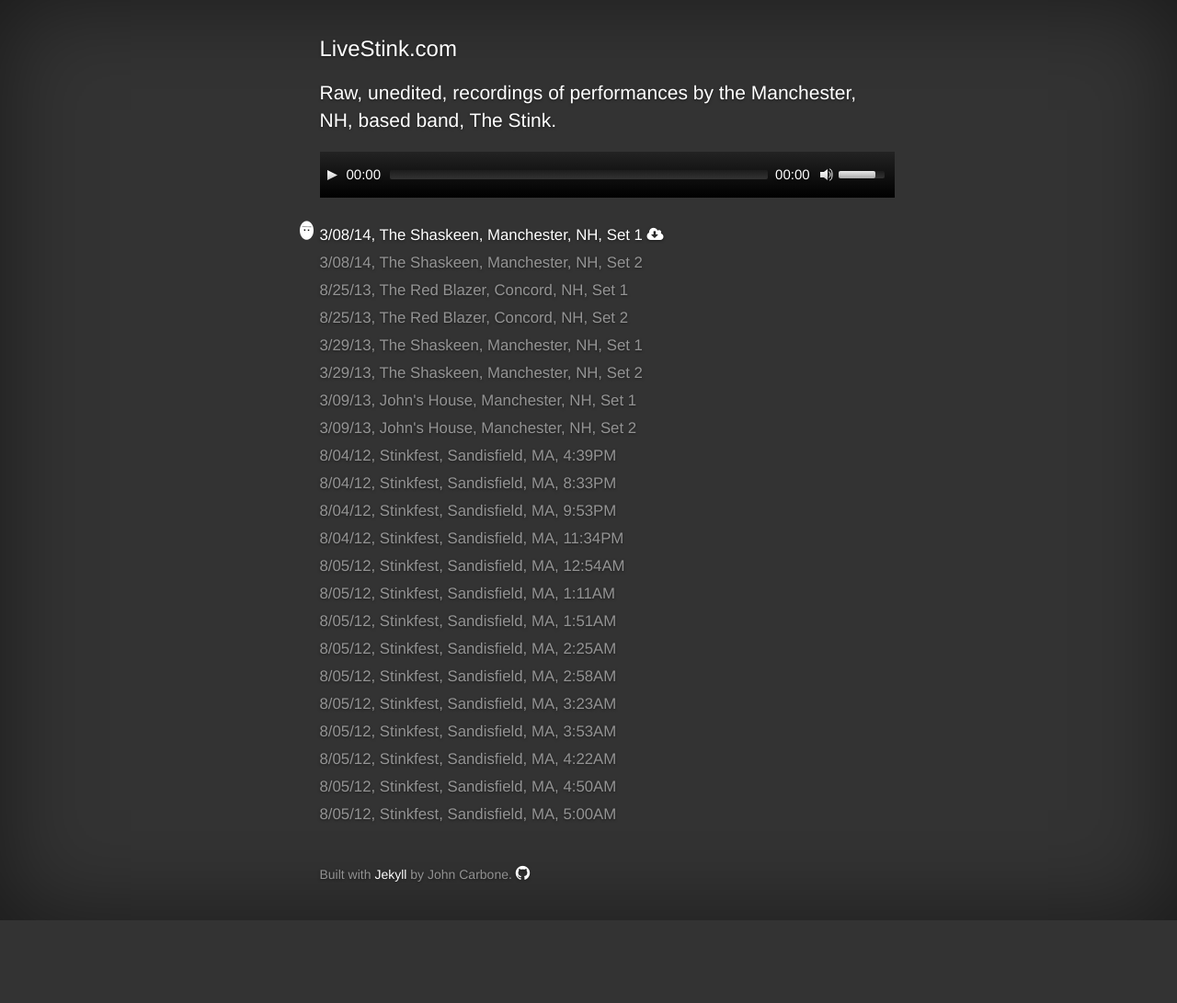
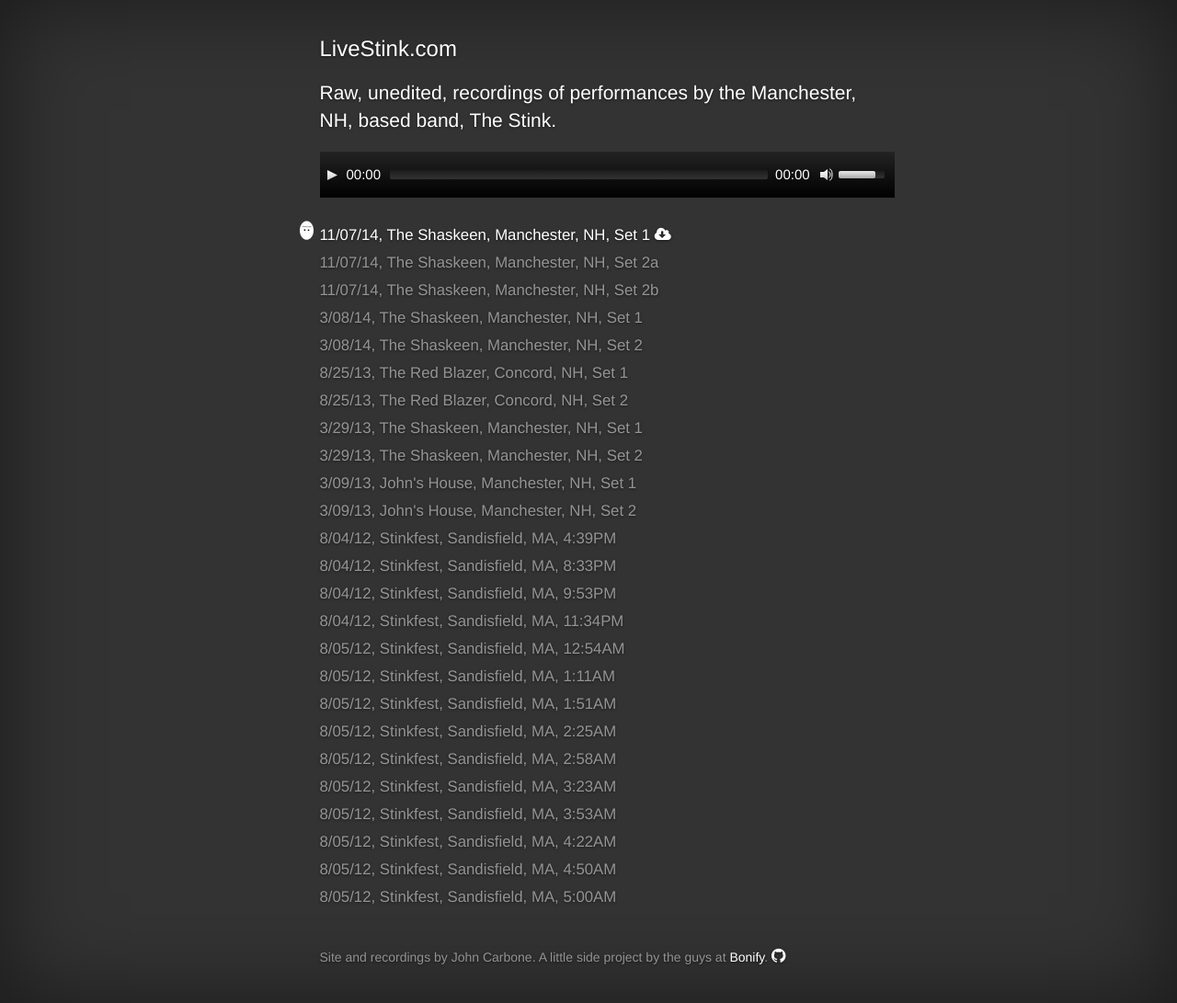
Before and after one commit to carbone/livestink, a Jekyll site: the page built from index.html, in a window 1280 px wide. Shown: the whole page at 92% size. Built offline with Jekyll 4.4.1, drawn with Linux system fonts in a browser that asks for light colours; nearby versions of some CDN libraries; Markdown is read by kramdown in place of the engine named in the settings; comment, search, counter and statistics services are not loaded; before the commit the page ends 1001 px from its top, so only the background shows below that.

Commit message:
New show and Disqus integration

```diff
--- a/_data/shows.yaml
+++ b/_data/shows.yaml
@@ -1,4 +1,19 @@
 ---
+- date: '11/07/14'
+  set: Set 1
+  location: 'The Shaskeen, Manchester, NH'
+  file: https://s3.amazonaws.com/Stink/stink_2014_11_07_Shaskeen/stink_2014_11_07_set_1.mp3
+
+- date: '11/07/14'
+  set: Set 2a
+  location: 'The Shaskeen, Manchester, NH'
+  file: https://s3.amazonaws.com/Stink/stink_2014_11_07_Shaskeen/stink_2014_11_07_set_2a.mp3
+
+- date: '11/07/14'
+  set: Set 2b
+  location: 'The Shaskeen, Manchester, NH'
+  file: https://s3.amazonaws.com/Stink/stink_2014_11_07_Shaskeen/stink_2014_11_07_set_2b.mp3
+
 - date: '3/08/14'
   set: Set 1
   location: 'The Shaskeen, Manchester, NH'
--- a/_layouts/default.html
+++ b/_layouts/default.html
@@ -55,11 +55,25 @@
 
           <div class="inner cover">
             {{ %content% }}
+              <div id="disqus_thread"></div>
+              <script type="text/javascript">
+                  /* * * CONFIGURATION VARIABLES: EDIT BEFORE PASTING INTO YOUR WEBPAGE * * */
+                  var disqus_shortname = 'livestink'; // required: replace example with your forum shortname
+
+                  /* * * DON'T EDIT BELOW THIS LINE * * */
+                  (function() {
+                      var dsq = document.createElement('script'); dsq.type = 'text/javascript'; dsq.async = true;
+                      dsq.src = '//' + disqus_shortname + '.disqus.com/embed.js';
+                      (document.getElementsByTagName('head')[0] || document.getElementsByTagName('body')[0]).appendChild(dsq);
+                  })();
+              </script>
+              <noscript>Please enable JavaScript to view the <a href="http://disqus.com/?ref_noscript">comments powered by Disqus.</a></noscript>
+
           </div>
 
-          <div class="mastfoot">
+            <div class="mastfoot">
             <div class="inner">
-              <p>Built with <a href="http://jekyllrb.com/">Jekyll</a> by John Carbone. <a title="Got ideas for this site? Help out on github!" href="https://github.com/carbone/livestink/tree/master"><i class="fa fa-github"></i></a></p>
+              <p>Site and recordings by John Carbone. A little side project by the guys at <a target="_blank" href="http://bonify.io">Bonify</a>. <a title="Got ideas for this site? Help out on github!" href="https://github.com/carbone/livestink/tree/master"><i class="fa fa-github"></i></a></p>
             </div>
           </div>
 
```
